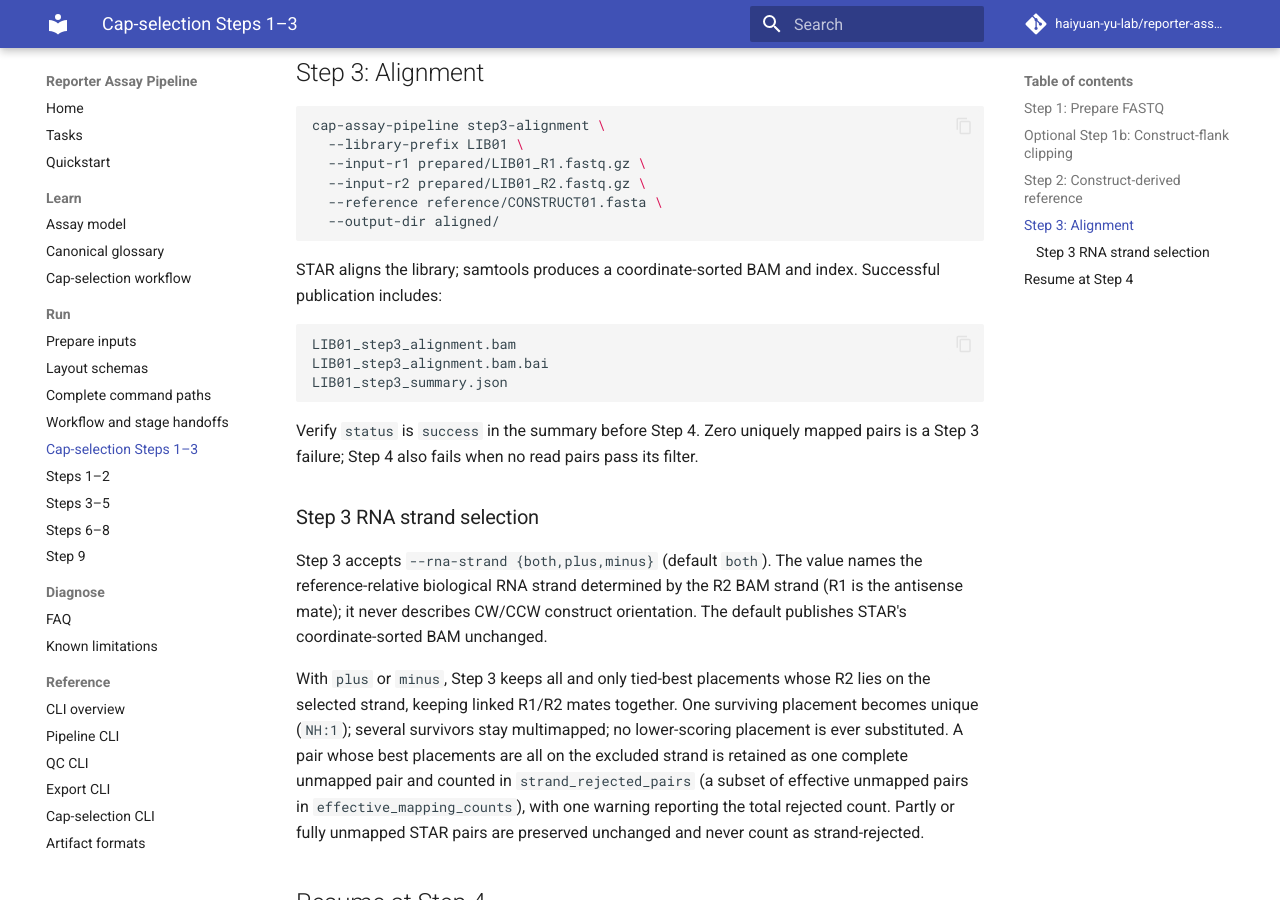
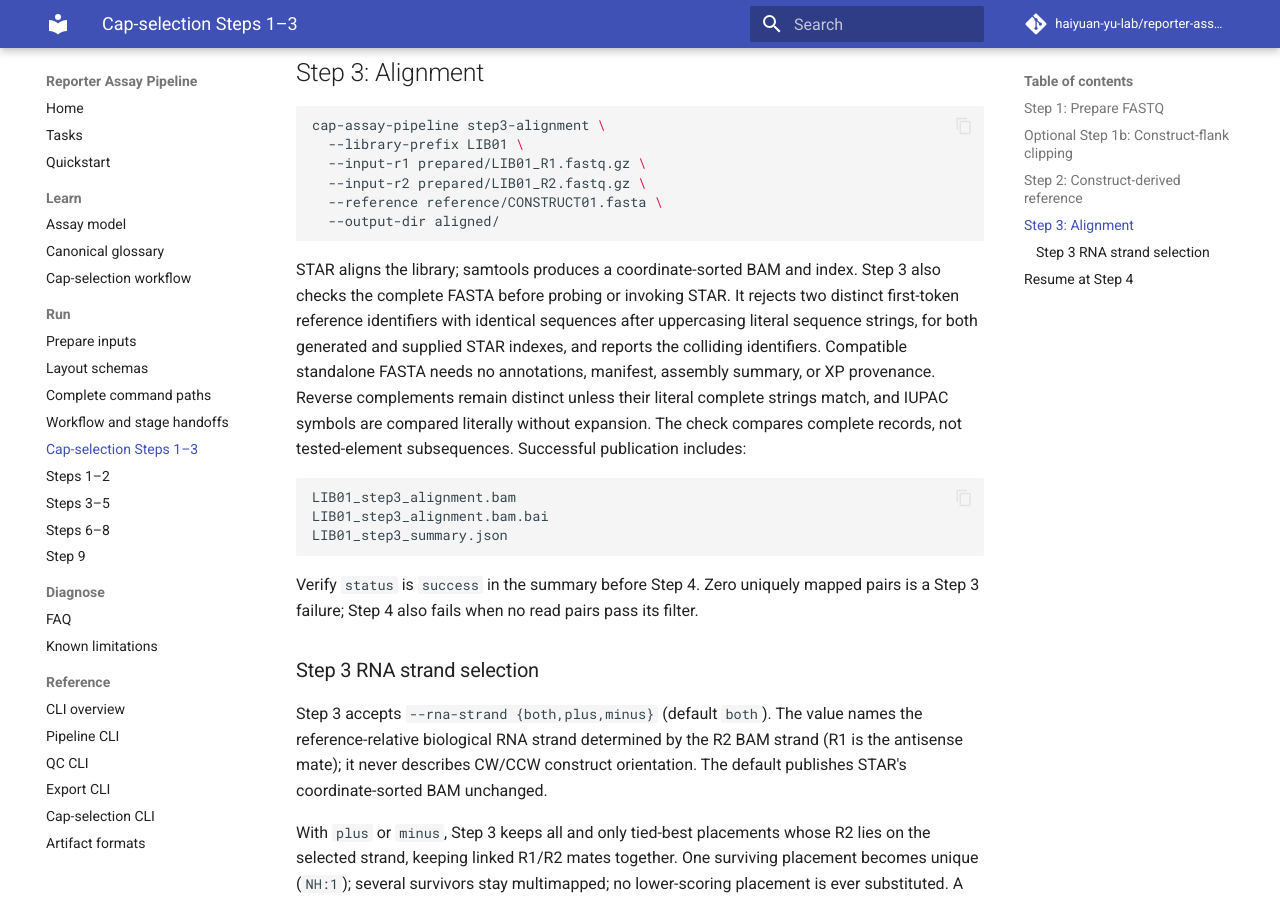
Before and after one commit to haiyuan-yu-lab/reporter-assay-pipeline-doc, an MkDocs documentation site: the page built from docs/cap-selection/steps-1-3.md, in a window 1280 px wide and 900 px high, scrolled down 1653 px. Built offline with MkDocs 1.6.1 and Material for MkDocs 9.7.7, drawn with Linux system fonts in a browser that asks for light colours; comment, search, counter and statistics services are not loaded.

Commit message:
Document CAP reference collision preflight

````diff
--- a/docs/cap-selection/steps-1-3.md
+++ b/docs/cap-selection/steps-1-3.md
@@ -86,6 +86,14 @@ cap-assay-pipeline step3-alignment \
 ```
 
 STAR aligns the library; samtools produces a coordinate-sorted BAM and index.
+Step 3 also checks the complete FASTA before probing or invoking STAR. It
+rejects two distinct first-token reference identifiers with identical
+sequences after uppercasing literal sequence strings, for both generated and
+supplied STAR indexes, and reports the colliding identifiers. Compatible
+standalone FASTA needs no annotations, manifest, assembly summary, or XP
+provenance. Reverse complements remain distinct unless their literal complete
+strings match, and IUPAC symbols are compared literally without expansion.
+The check compares complete records, not tested-element subsequences.
 Successful publication includes:
 
 ```text
````
